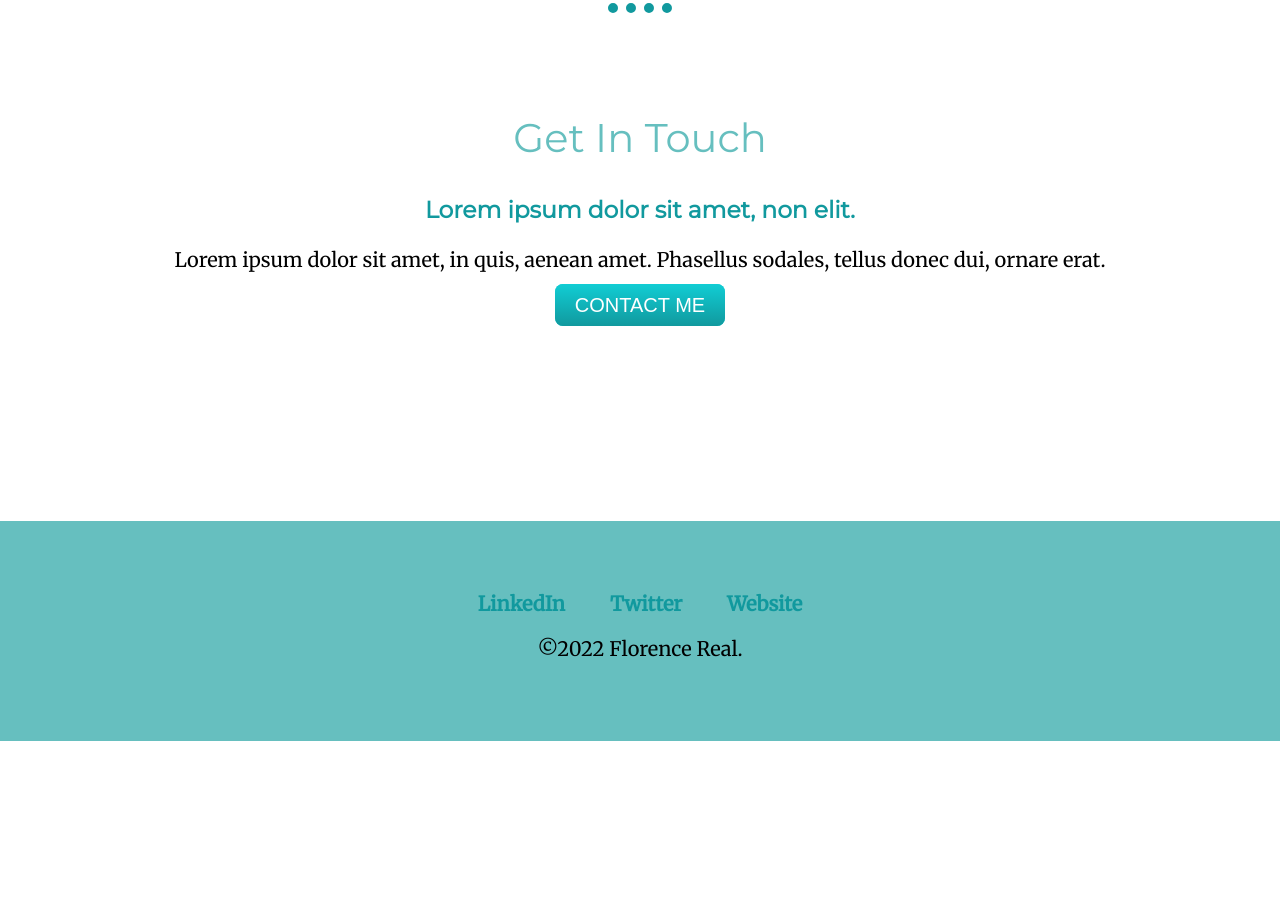
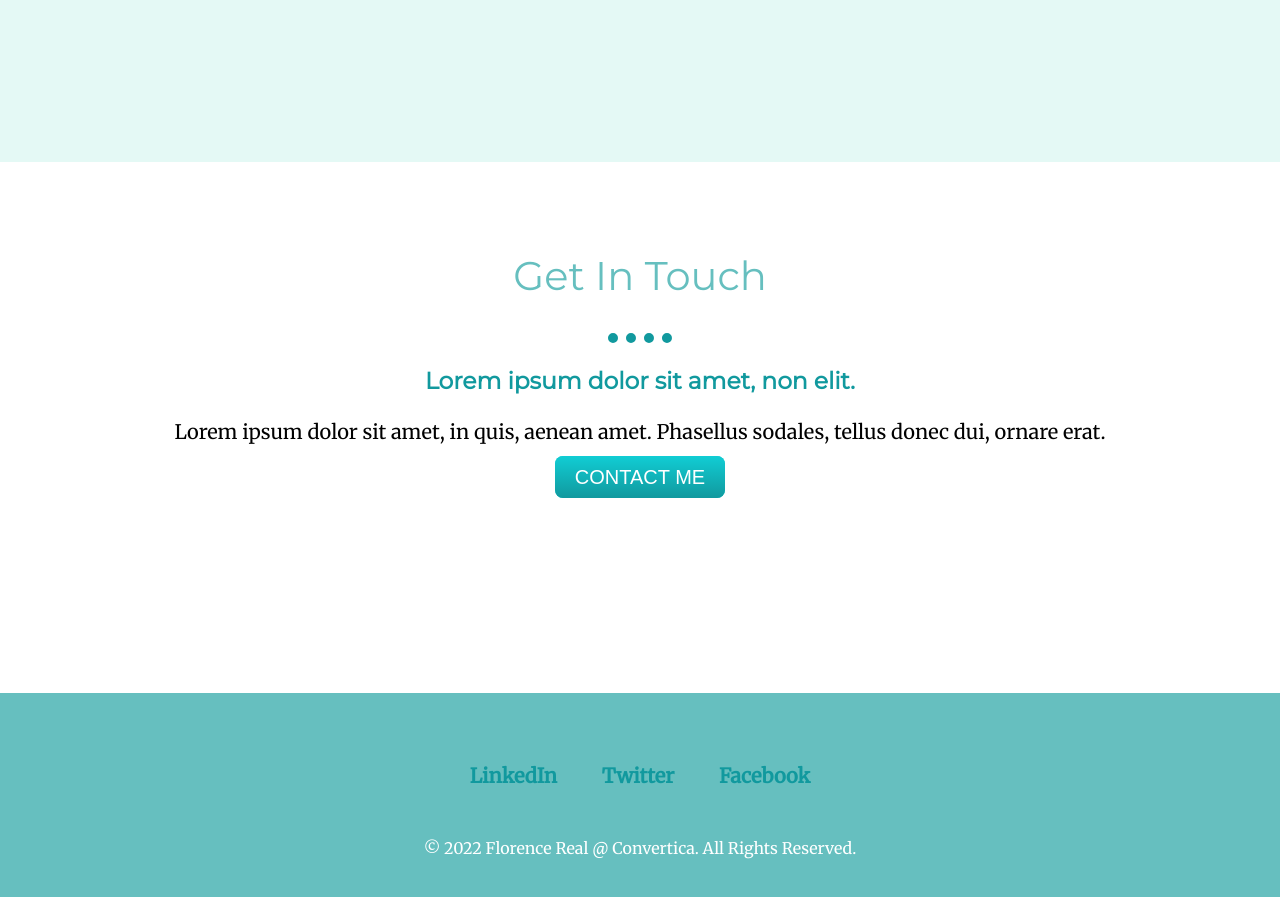
Before and after one commit to frenzreal/Home, a plain HTML site: page index.html in a window 1280 px wide. Shown: the part 2332-3229 px from the top of the page. Before the commit the page ends 3073 px from the top, so only its background shows below. Drawn offline with Linux system fonts and the light colour scheme.

Commit message:
Update index.html

```diff
--- a/index.html
+++ b/index.html
@@ -23,11 +23,12 @@
     <div class="profile">
       <img class="display-photo" src="images\Image.jpg" alt="">
       <h2>About Me.</h2>
-      <p>I'm a Front End Web Developer at Convertica. I love reading and music.</p>
+      <hr>
+      <p class="profile-intro">I'm a Front End Web Developer at Convertica. I love reading and music.</p>
     </div>
-    <hr>
     <div class="skills">
       <h2>My Skills.</h2>
+            <hr>
       <div class="skill-row">
         <img class="skills-img-code" src="images\code.png" alt="">
         <h3>Design & Development</h3>
@@ -39,9 +40,9 @@
         <p>I have been working as a Data Analytics Specialist in a private company. My role is to generate reports by interpreting and analyzing data in Google Analytics.</p>
       </div>
     </div>
-    <hr>
     <div class="contact-me">
       <h2>Get In Touch</h2>
+            <hr>
       <h3>Lorem ipsum dolor sit amet, non elit.</h3>
       <p>Lorem ipsum dolor sit amet, in quis, aenean amet. Phasellus sodales, tellus donec dui, ornare erat.</p>
       <a class="btn" href="mailto:name@email.com">CONTACT ME</a>
@@ -50,10 +51,11 @@
 
 
   <div class="bottom-container">
-    <a class="footer-link" href="https://www.linkedin.com/">LinkedIn</a>
-    <a class="footer-link" href="https://twitter.com/">Twitter</a>
-    <a class="footer-link" href="https://www.appbrewery.co/">Website</a>
-    <p>©2022 Florence Real.</p>
+    <a class="footer-link" href="https://www.linkedin.com/in/+
+    frenzreal">LinkedIn</a>
+    <a class="footer-link" href="https://twitter.com/frenzreal">Twitter</a>
+    <a class="footer-link" href="https://www.facebook.com/florence.real1">Facebook</a>
+    <p class="copyright">© 2022 Florence Real @ Convertica. All Rights Reserved.</p>
   </div>
 
 </body>
```
